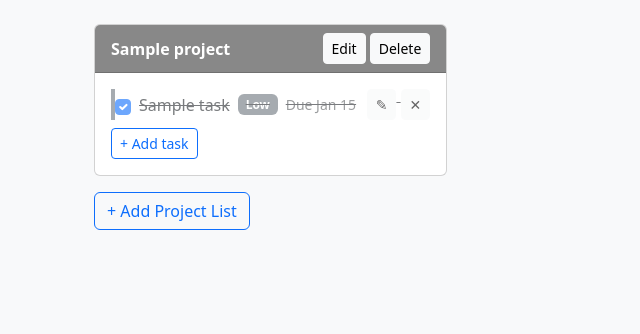
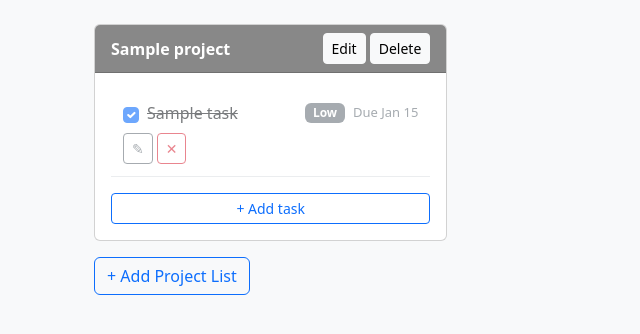
Before and after one commit to SemViX/taskflow, a Django app: page /projects/ in a window 1280 px wide. Shown: the part 56-390 px from the top of the page, without its empty margins (0-640 px from the left). Run offline with Django 5.2, Linux system fonts and the light colour scheme; a user stored in the database is signed in; tables that the repository leaves empty hold one stand-in row (values such as "Sample post"); some libraries are stand-ins or nearby versions.

Commit message:
style: enhance task row and form styles for better UX

```diff
--- a/static/css/custom.css
+++ b/static/css/custom.css
@@ -3,19 +3,80 @@
     font-weight: 600;
 }
 
+.task-row {
+    border-left-width: 4px;
+    padding: 0.75rem;
+    transition: background-color 0.15s ease-in-out;
+}
+
+.task-row:hover {
+    background-color: #f8f9fa;
+}
+
+.task-content {
+    min-width: 0;
+}
+
+.task-title {
+    flex: 1 1 auto;
+    min-width: 0;
+    overflow: hidden;
+    text-overflow: ellipsis;
+    white-space: nowrap;
+}
+
+.task-deadline {
+    color: #6c757d;
+    font-size: 0.8125rem;
+    white-space: nowrap;
+}
+
+.task-row.done .task-title {
+    text-decoration: line-through;
+}
+
 .task-row.done {
-    text-decoration: line-through;
     opacity: 0.6;
 }
 
 .priority-high {
-    border-left: 4px solid #dc3545;
+    border-left-color: #dc3545;
+}
+
+.priority-high .priority-badge {
+    background-color: #dc3545;
 }
 
 .priority-medium {
-    border-left: 4px solid #ffc107;
+    border-left-color: #ffc107;
+}
+
+.priority-medium .priority-badge {
+    background-color: #997404;
 }
 
 .priority-low {
-    border-left: 4px solid #6c757d;
+    border-left-color: #6c757d;
 }
+
+.priority-low .priority-badge {
+    background-color: #6c757d;
+}
+
+.task-form {
+    background-color: #f8f9fa;
+}
+
+@media (max-width: 575.98px) {
+    .task-content {
+        flex-basis: 100%;
+    }
+
+    .task-actions {
+        width: 100%;
+    }
+
+    .task-actions .btn {
+        flex: 1;
+    }
+}
--- a/templates/tasks/_task_list.html
+++ b/templates/tasks/_task_list.html
@@ -1,12 +1,16 @@
-<div id="task-list-{{project.id}}">
+<div id="task-list-{{ project.id }}" class="list-group list-group-flush task-list">
     {% for task in project.tasks.all %}
         {% include "tasks/_task_row.html" %}
     {% endfor %}
-    <div
-        hx-get="{% url 'tasks:create' project.pk %}"
-        hx-target="#task-list-{{project.pk}}"
-        hx-swap="beforeend"
-    >
-        <button class="btn btn-sm btn-outline-primary mt-2">+ Add task</button>
+    <div id="task-add-{{ project.pk }}" class="pt-3">
+        <button
+            type="button"
+            class="btn btn-sm btn-outline-primary w-100"
+            hx-get="{% url 'tasks:create' project.pk %}"
+            hx-target="#task-add-{{ project.pk }}"
+            hx-swap="beforebegin"
+        >
+            + Add task
+        </button>
     </div>
 </div>
--- a/templates/tasks/_task_row.html
+++ b/templates/tasks/_task_row.html
@@ -1,26 +1,29 @@
 <div
-    id="task-{{task.id}}"
-    class="list-group-item d-flex justify-content-between align-items-center task-row priority-{{ task.get_priority_display|lower }} {% if task.is_done %}done{% endif %}"
+    id="task-{{ task.id }}"
+    class="list-group-item d-flex flex-wrap align-items-center gap-2 task-row priority-{{ task.get_priority_display|lower }} {% if task.is_done %}done{% endif %}"
 >
-    <div class="d-flex align-items-center gap-2">
+    <div class="d-flex align-items-center gap-2 flex-grow-1 task-content">
         <input
             class="form-check-input"
             type="checkbox"
+            aria-label="Mark {{ task.title }} as {% if task.is_done %}active{% else %}done{% endif %}"
             {% if task.is_done %}checked{% endif %}
             hx-post="{% url 'tasks:toggle' task.id %}"
             hx-target="#task-{{ task.id }}"
             hx-swap="outerHTML"
         >
-        <span>{{ task.title }}</span>
-        <span class="badge bg-secondary">{{ task.get_priority_display }}</span>
+        <span class="task-title">{{ task.title }}</span>
+        <span class="badge priority-badge">{{ task.get_priority_display }}</span>
         {% if task.deadline %}
-            <small class="text-muted">Due {{ task.deadline|date:"M d" }}</small>
+            <small class="task-deadline">Due {{ task.deadline|date:"M d" }}</small>
         {% endif %}
     </div>
 
-    <div>
+    <div class="d-flex gap-1 task-actions">
         <button
-            class="btn btn-sm btn-light"
+            type="button"
+            class="btn btn-sm btn-outline-secondary"
+            aria-label="Edit task: {{ task.title }}"
             hx-get="{% url 'tasks:edit' task.id %}"
             hx-target="#task-{{task.id}}"
             hx-swap="outerHTML"
@@ -28,7 +31,9 @@
             ✎
         </button>
         <button
-            class="btn btn-sm btn-light"
+            type="button"
+            class="btn btn-sm btn-outline-danger"
+            aria-label="Delete task: {{ task.title }}"
             hx-delete="{% url 'tasks:delete' task.id %}"
             hx-target="#task-{{ task.id }}"
             hx-swap="outerHTML"
```
Also changed, not shown: templates/tasks/_task_form.html (+5 -5 lines).
